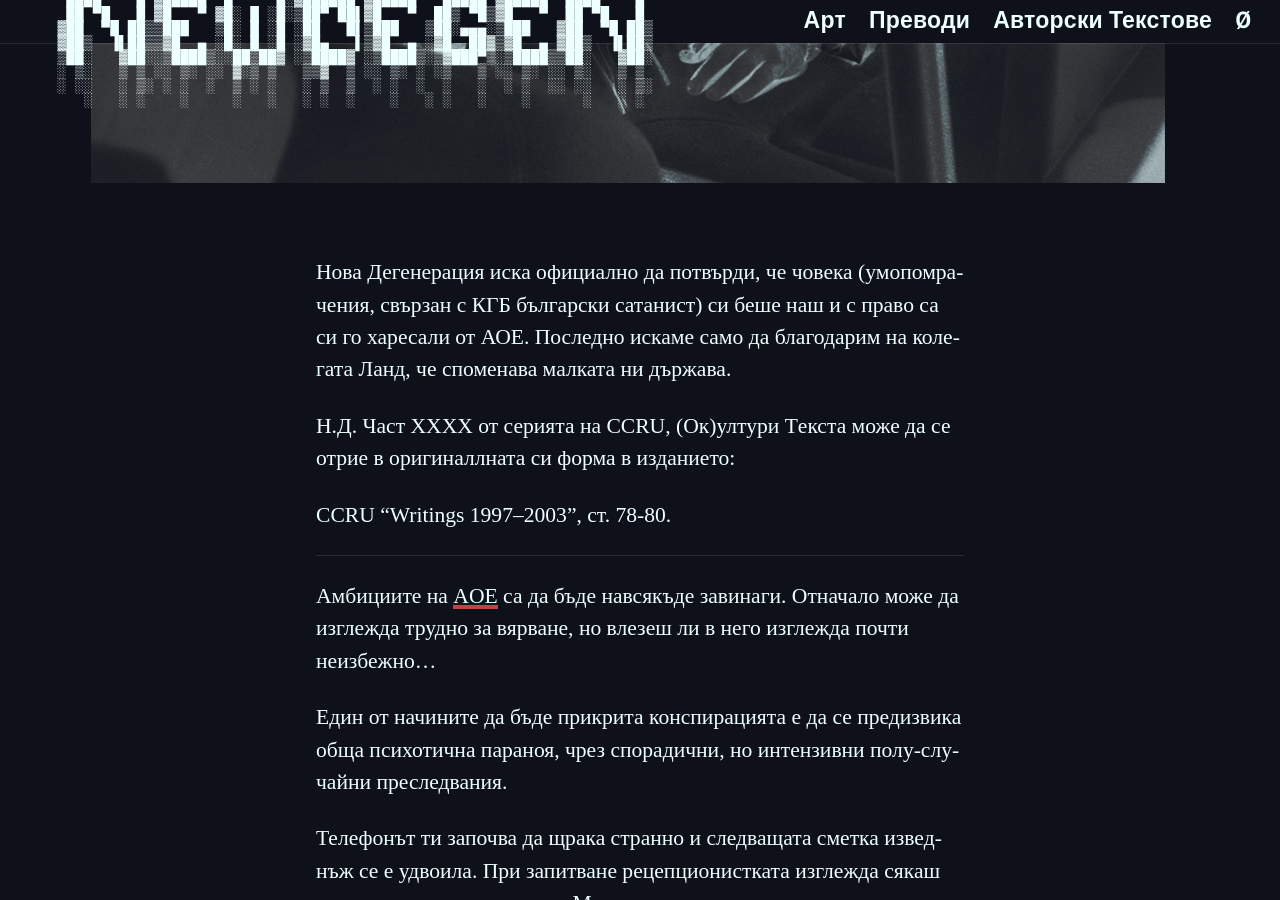
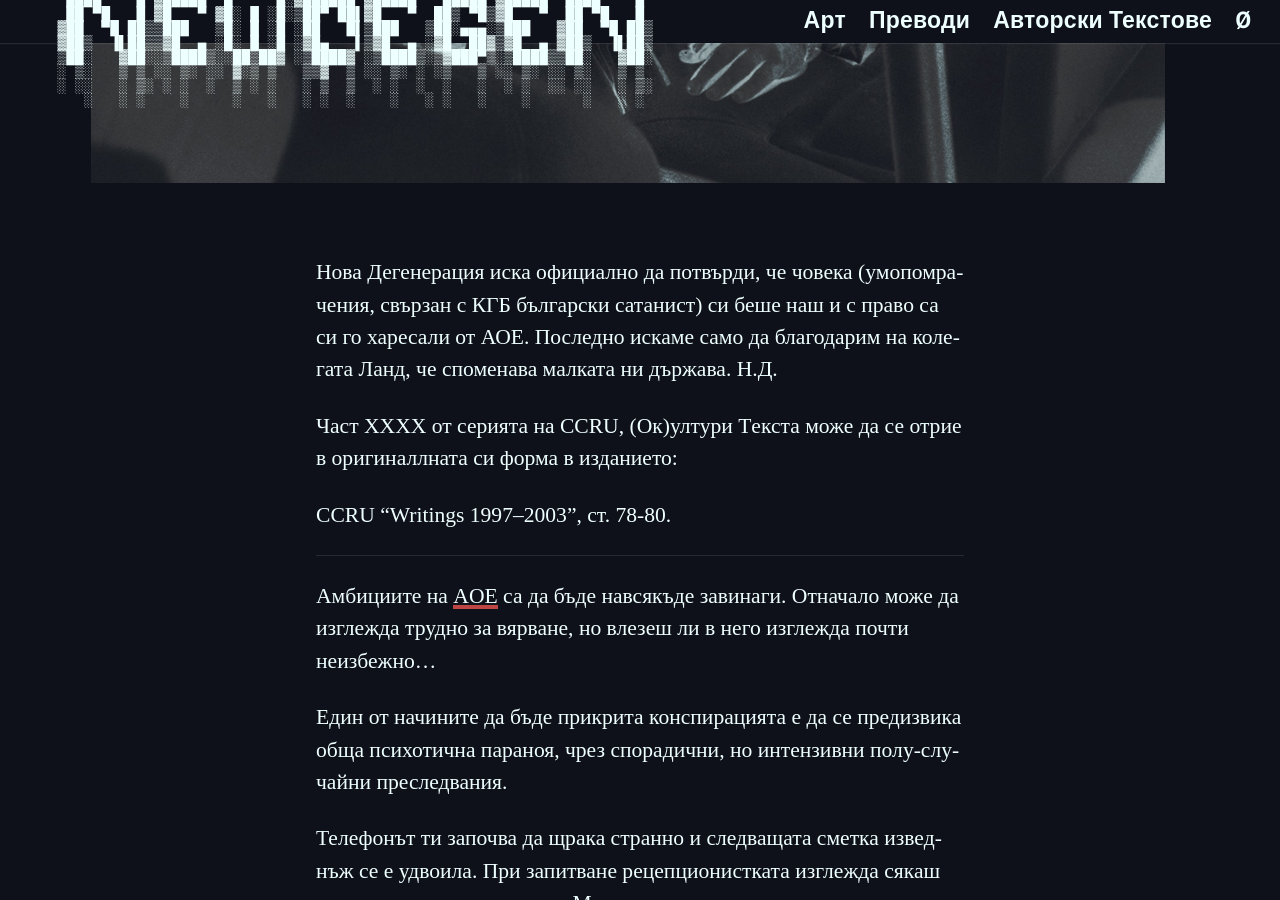
Before and after one commit to xenotation/newdegen, a Jekyll site: the page built from _posts/translations/2024-01-18-inside-the-aoe.md, in a window 1280 px wide and 900 px high, scrolled down 955 px. Built offline with Jekyll 4.4.1, drawn with Linux system fonts in a browser that asks for light colours; some web fonts are replaced; part of the change alters nothing that is shown.

```diff
--- a/_includes/head.html
+++ b/_includes/head.html
@@ -53,3 +53,7 @@
     ga('send', 'pageview');
   </script>
 {% endif %}
+<script>
+  !function(t,e){var o,n,p,r;e.__SV||(window.posthog=e,e._i=[],e.init=function(i,s,a){function g(t,e){var o=e.split(".");2==o.length&&(t=t[o[0]],e=o[1]),t[e]=function(){t.push([e].concat(Array.prototype.slice.call(arguments,0)))}}(p=t.createElement("script")).type="text/javascript",p.async=!0,p.src=s.api_host+"/static/array.js",(r=t.getElementsByTagName("script")[0]).parentNode.insertBefore(p,r);var u=e;for(void 0!==a?u=e[a]=[]:a="posthog",u.people=u.people||[],u.toString=function(t){var e="posthog";return"posthog"!==a&&(e+="."+a),t||(e+=" (stub)"),e},u.people.toString=function(){return u.toString(1)+".people (stub)"},o="capture identify alias people.set people.set_once set_config register register_once unregister opt_out_capturing has_opted_out_capturing opt_in_capturing reset isFeatureEnabled onFeatureFlags getFeatureFlag getFeatureFlagPayload reloadFeatureFlags group updateEarlyAccessFeatureEnrollment getEarlyAccessFeatures getActiveMatchingSurveys getSurveys onSessionId".split(" "),n=0;n<o.length;n++)g(u,o[n]);e._i.push([i,s,a])},e.__SV=1)}(document,window.posthog||[]);
+  posthog.init('phc_7hHUOBIYJxA2RuH5wHp9LnsqmzD3XVfXWvvCTnzPGTe',{api_host:'https://eu.posthog.com'})
+</script>
--- a/_posts/translations/2024-01-18-inside-the-aoe.md
+++ b/_posts/translations/2024-01-18-inside-the-aoe.md
@@ -24,8 +24,8 @@ published: true
 ---
 
 Нова Дегенерация иска официално да потвърди, че човека  (умопомрачения, свързан с КГБ български сатанист) си беше наш и с право са си го харесали от АОЕ. Последно искаме само да благодарим на колегата Ланд, че споменава малката ни държава.
+Н.Д.
 
-Н.Д.
 Част XXXX от серията на CCRU, (Ок)ултури Tекста може да се отрие в оригиналлната си форма в изданието:
 
 CCRU "Writings 1997–2003", ст. 78-80.
```
